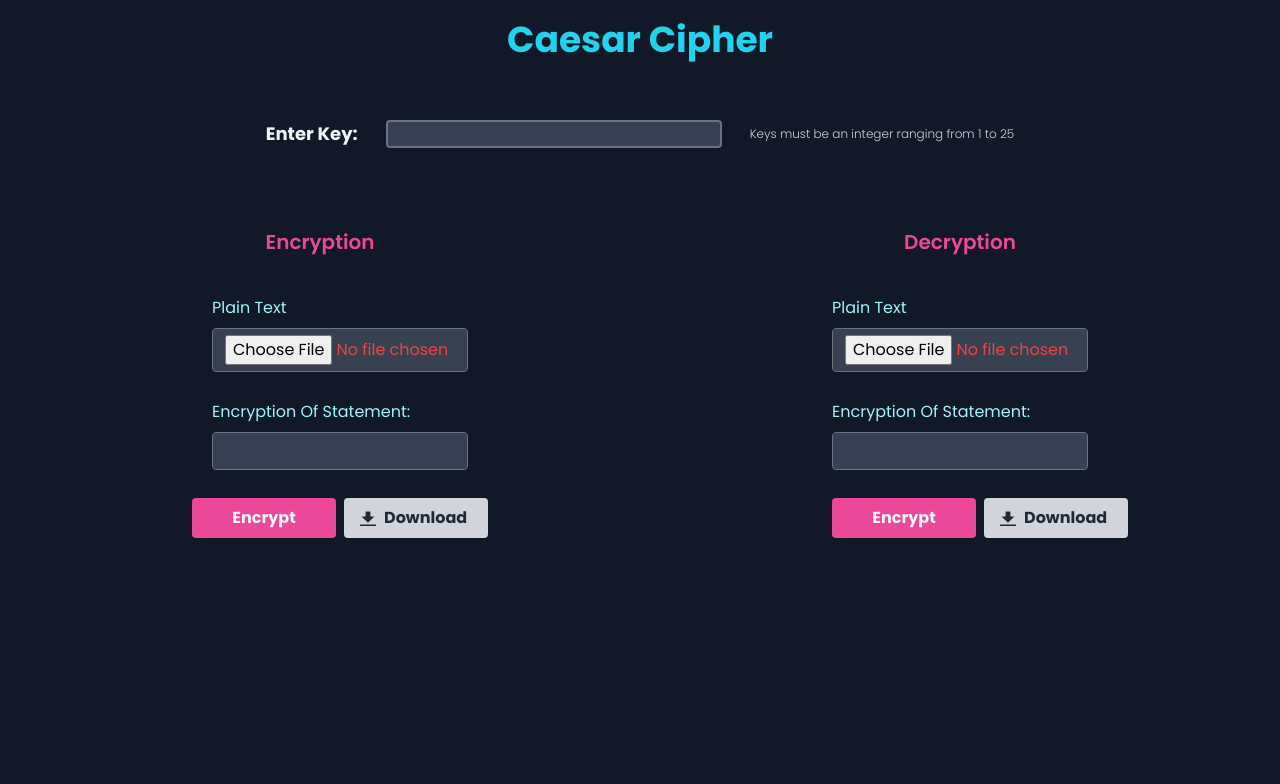
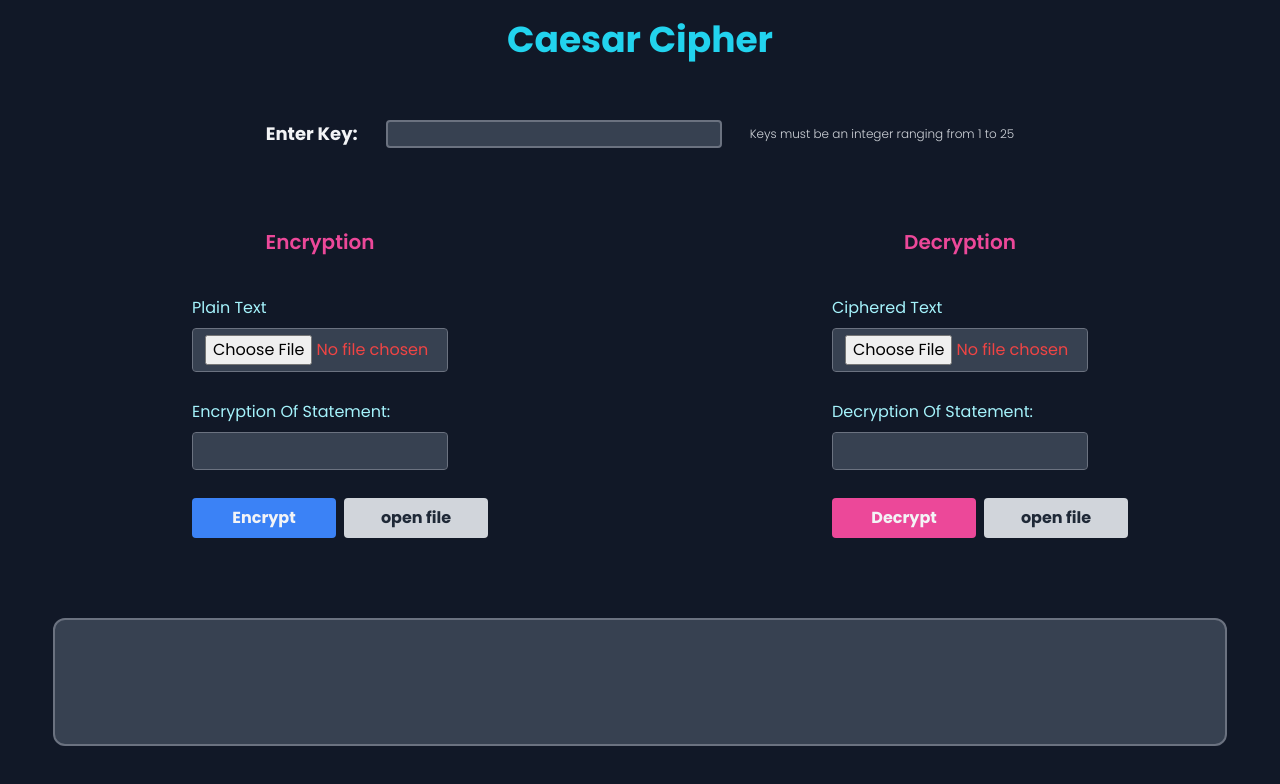
Before and after one commit to MahmoudMuhammedAli/caesar-cipher, a React (Create React App) app: page / in a window 1280 px wide. Shown: the top 784 px of the page. Built offline with nearby package versions, Linux system fonts and the light colour scheme; a web font is replaced by a local one.

Commit message:
show some output

```diff
--- a/src/components/caesar/Caesar.jsx
+++ b/src/components/caesar/Caesar.jsx
@@ -4,7 +4,8 @@ const axios = require("axios").default;
 export default function Caesar() {
   const [key, setKey] = useState("");
   const [showNote, setShowNote] = useState(false);
-  const [plainText, setPlainText] = useState("false");
+  const [plainText, setPlainText] = useState("");
+  const [ciphered, setCiphered] = useState("");
   const handleKeyChange = (e) => {
     setKey(e.target.value);
   };
@@ -14,7 +15,6 @@ export default function Caesar() {
     reader.onload = async (e) => {
       const text = e.target.result;
       console.log(text);
-      //Send a request to the backend to encrypt the text
       setPlainText(text);
     };
     reader.readAsText(e.target.files[0]);
@@ -25,6 +25,21 @@ export default function Caesar() {
     });
     console.log(response.data);
     setShowNote(true);
+  };
+  const encrypt = () => {
+    let combinedInitials = [];
+    plainText.split("\n").forEach(function (line) {
+      let name = line;
+      let initials = name
+        .split(" ")
+        .map((word) => word[0])
+        .join("");
+      console.log(initials);
+      combinedInitials.push(initials);
+    });
+    combinedInitials = combinedInitials.join("");
+    setCiphered(combinedInitials);
+    console.log("ciphered is", ciphered);
   };
   return (
     <div className="bg-gray-900 h-full md:h-screen font-pop">
@@ -54,7 +69,7 @@ export default function Caesar() {
               Encryption
             </h1>
           </div>
-          <div className="flex flex-col gap-7 mt-10 ml-10 justify-center items-center">
+          <div className="flex flex-col gap-7 mt-10 ml-10  ">
             <div className="flex flex-col gap-2">
               <label className="text-cyan-200 capitalize">plain text</label>
               <input
@@ -75,19 +90,17 @@ export default function Caesar() {
               />
             </div>
             <div className="flex flex-row gap-2 items-center justify-center">
-              <button onClick={showOutputFile}
-              className="w-36 bg-pink-500 hover:bg-pink-600 text-gray-100 font-bold py-2 px-4 rounded inline-flex items-center justify-center text-center">
+              <button
+                onClick={encrypt}
+                className="w-36 bg-blue-500 hover:bg-pink-600 text-gray-100 font-bold py-2 px-4 rounded inline-flex items-center justify-center text-center"
+              >
                 <span className=" text-center">Encrypt</span>
               </button>
-              <button className="w-36 bg-gray-300 hover:bg-gray-400 text-gray-800 font-bold py-2 px-4 rounded inline-flex items-center">
-                <svg
-                  className="fill-current w-4 h-4 mr-2"
-                  xmlns="http://www.w3.org/2000/svg"
-                  viewBox="0 0 20 20"
-                >
-                  <path d="M13 8V2H7v6H2l8 8 8-8h-5zM0 18h20v2H0v-2z" />
-                </svg>
-                <span>Download</span>
+              <button
+                onClick={showOutputFile}
+                className="w-36 bg-gray-300 hover:bg-gray-400 text-gray-800 font-bold py-2 px-4 rounded inline-flex justify-center items-center"
+              >
+                <span className=" text-center">open file</span>
               </button>
             </div>
           </div>
@@ -102,7 +115,7 @@ export default function Caesar() {
           </div>
           <div className="flex flex-col gap-7 mt-10 ml-10">
             <div className="flex flex-col gap-2">
-              <label className="text-cyan-200 capitalize">plain text</label>
+              <label className="text-cyan-200 capitalize">Ciphered Text</label>
               <input
                 type="file"
                 className="text-red-500  block w-64 px-3 py-1.5 text-base font-normal  bg-gray-700  bg-clip-padding border border-solid border-gray-500 rounded transition ease-in-out m-0 focus:text-gray-700 focus:bg-white focus:border-blue-600 focus:outline-none"
@@ -112,7 +125,7 @@ export default function Caesar() {
 
             <div className="flex flex-col gap-2 ">
               <label className="text-cyan-200 capitalize">
-                Encryption Of Statement:
+                decryption Of Statement:
               </label>
               <input
                 type="text"
@@ -122,22 +135,23 @@ export default function Caesar() {
             </div>
             <div className="flex flex-row gap-2 items-center justify-center">
               <button className="w-36 bg-pink-500 hover:bg-pink-600 text-gray-100 font-bold py-2 px-4 rounded inline-flex items-center justify-center text-center">
-                <span className=" text-center">Encrypt</span>
+                <span className=" text-center">Decrypt</span>
               </button>
-              <button className="w-36 bg-gray-300 hover:bg-gray-400 text-gray-800 font-bold py-2 px-4 rounded inline-flex items-center">
-                <svg
-                  className="fill-current w-4 h-4 mr-2"
-                  xmlns="http://www.w3.org/2000/svg"
-                  viewBox="0 0 20 20"
-                >
-                  <path d="M13 8V2H7v6H2l8 8 8-8h-5zM0 18h20v2H0v-2z" />
-                </svg>
-                <span>Download</span>
+              <button
+                onClick={showOutputFile}
+                className="w-36 bg-gray-300 hover:bg-gray-400 text-gray-800 font-bold py-2 px-4 rounded inline-flex justify-center items-center"
+              >
+                <span className=" text-center">open file</span>
               </button>
             </div>
           </div>
         </div>
       </div>
+      <div className="flex justify-center items-center mt-20">
+        <p className="w-11/12 h-32 bg-gray-700 border-2 border-gray-500 text-gray-200 focus:outline-none rounded-xl p-2">
+          {ciphered}
+        </p>
+      </div>
     </div>
   );
 }
```
Also changed, not shown: 2 other files (tests, documents, lock files or other folders).
